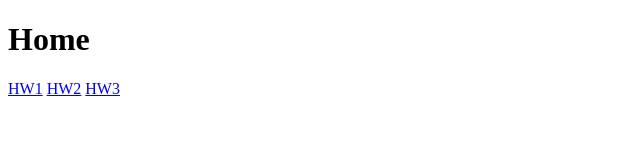
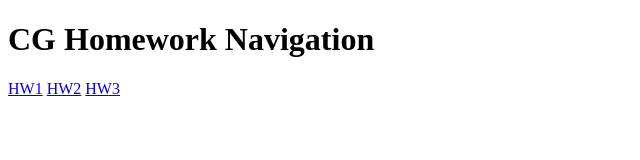
Before and after one commit to EstenWestdu/ComputerGraph, a plain HTML site: page index.html in a window 1280 px wide. Shown: the whole page, without its empty margins (0-640 px from the left). Drawn offline with Linux system fonts and the light colour scheme.

Commit message:
作业导航页

```diff
--- a/index.html
+++ b/index.html
@@ -6,7 +6,7 @@
     <title>Document</title>
 </head>
 <body>
-    <h1>Home</h1>
+    <h1>CG Homework Navigation</h1>
     <a href="./CG_Work1/Gasket/gasket2D.html">HW1</a>
     <a href="./CG_Work2/HW2-TODO/3d-wandering.html">HW2</a>
     <a href="./hw3.html">HW3</a>
```
